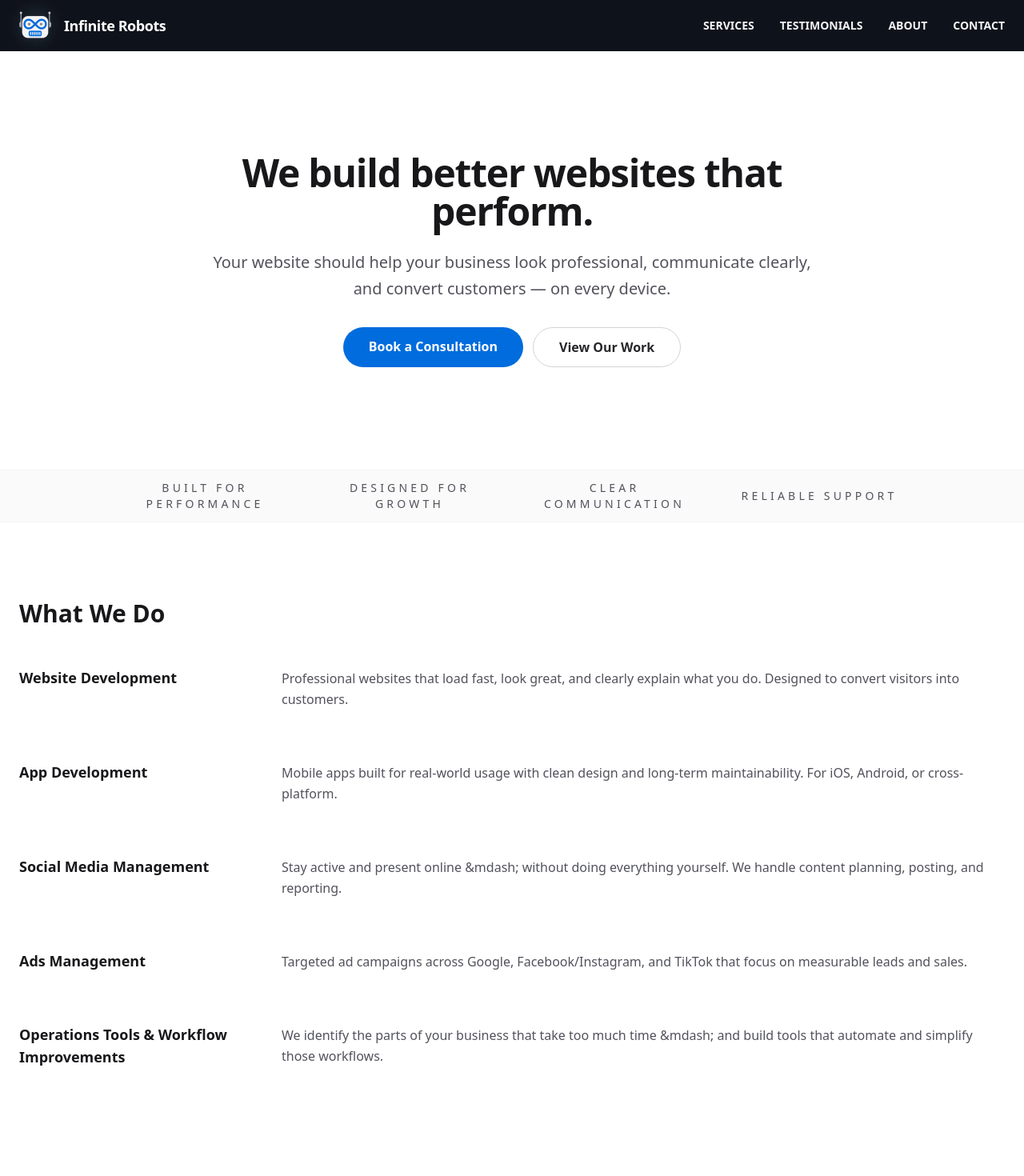
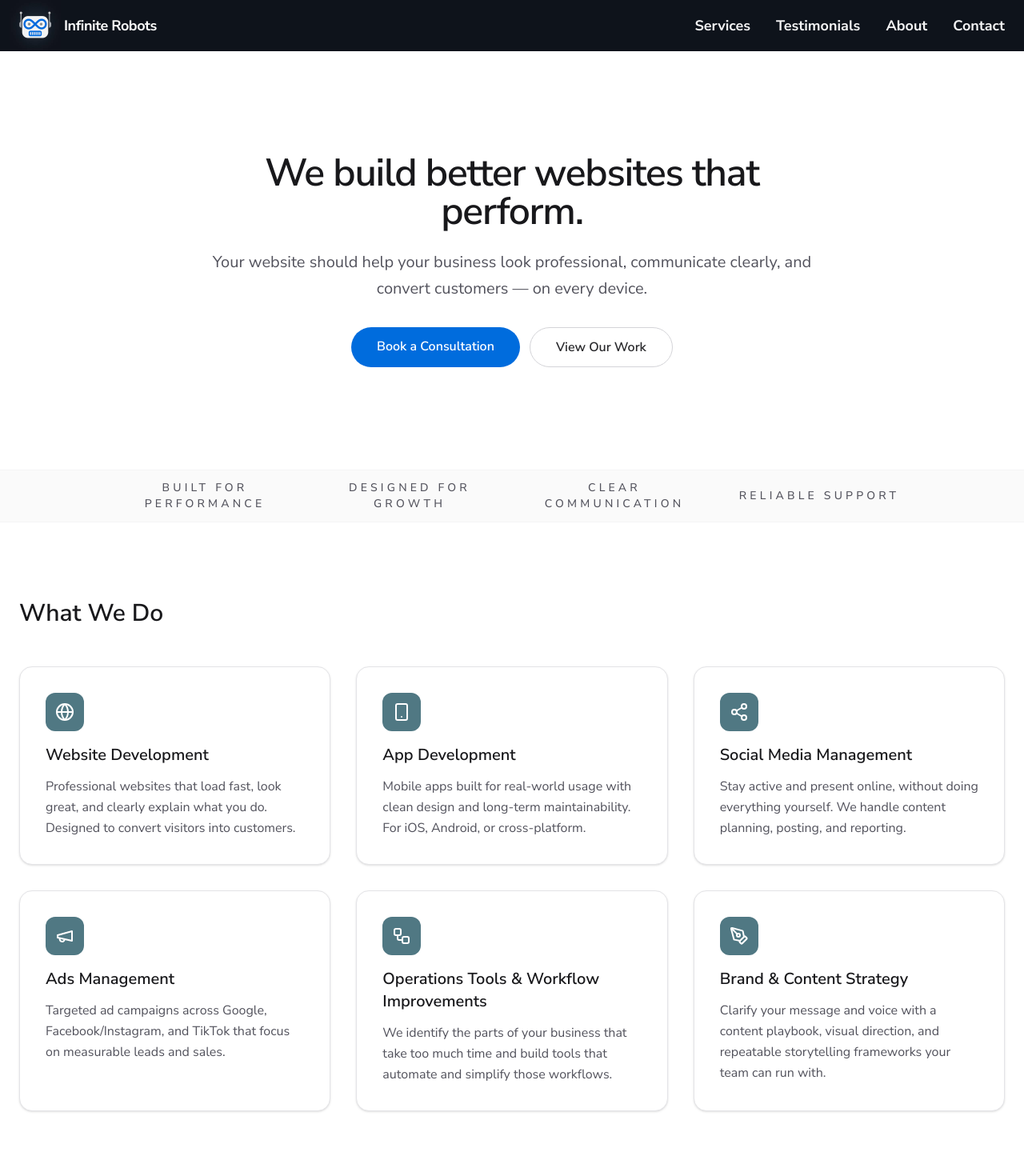
Before and after one commit to infinite-robots/infinite-robots-homepage, a Next.js app: page / in a window 1280 px wide. Shown: the top 1470 px of the page at 80% size. Built offline with nearby package versions, Linux system fonts and the light colour scheme.

Commit message:
design tweaks

```diff
--- a/app/globals.css
+++ b/app/globals.css
@@ -3,15 +3,6 @@
 :root {
   --background: #ffffff;
   --foreground: #171717;
-}
-
-@theme inline {
-  --color-background: var(--background);
-  --color-foreground: var(--foreground);
-  --font-sans: var(--font-nunito-sans), system-ui, -apple-system,
-    BlinkMacSystemFont, "Segoe UI", sans-serif;
-  --font-mono: ui-monospace, SFMono-Regular, SFMono, Menlo, Monaco, Consolas,
-    "Liberation Mono", "Courier New", monospace;
 }
 
 @media (prefers-color-scheme: dark) {
@@ -24,5 +15,6 @@
 body {
   background: var(--background);
   color: var(--foreground);
-  font-family: var(--font-sans);
+  font-family: var(--font-nunito-sans), system-ui, -apple-system,
+    BlinkMacSystemFont, "Segoe UI", sans-serif;
 }
--- a/app/layout.tsx
+++ b/app/layout.tsx
@@ -9,6 +9,7 @@ const nunitoSans = Nunito_Sans({
   variable: "--font-nunito-sans",
   subsets: ["latin"],
   display: "swap",
+  weight: ["400", "500", "600", "700"],
 });
 
 export const metadata: Metadata = {
@@ -38,10 +39,8 @@ export default function RootLayout({
   children: React.ReactNode;
 }>) {
   return (
-    <html lang="en">
-      <body
-        className={`${nunitoSans.variable} bg-white text-zinc-900 antialiased`}
-      >
+    <html lang="en" className={nunitoSans.variable}>
+      <body className="bg-white font-sans text-zinc-900 antialiased">
         <div className="flex min-h-screen flex-col">
           <ResponsiveHeader />
           <div className="flex-1">{children}</div>
--- a/components/common/ResponsiveHeader.tsx
+++ b/components/common/ResponsiveHeader.tsx
@@ -4,6 +4,7 @@ import { Menu, X } from "lucide-react";
 import Image from "next/image";
 import Link from "next/link";
 import { useEffect, useId, useState } from "react";
+import { usePathname } from "next/navigation";
 
 const NAV_ITEMS = [
   { href: "/", label: "Home", showDesktop: false },
@@ -16,6 +17,7 @@ const NAV_ITEMS = [
 export function ResponsiveHeader() {
   const [mobileOpen, setMobileOpen] = useState(false);
   const mobileNavId = useId();
+  const pathname = usePathname();
 
   useEffect(() => {
     const handleKeyDown = (event: KeyboardEvent) => {
@@ -55,7 +57,11 @@ export function ResponsiveHeader() {
               <Link
                 key={item.href}
                 href={item.href}
-                className="font-bold uppercase text-zinc-100 transition-colors hover:text-white"
+                className={`font-bold text-lg transition-colors ${
+                  pathname === item.href
+                    ? "text-[#006cdd]"
+                    : "text-zinc-100 hover:text-white"
+                }`}
               >
                 {item.label}
               </Link>
@@ -94,7 +100,11 @@ export function ResponsiveHeader() {
               <Link
                 key={item.href}
                 href={item.href}
-                className="transition-colors hover:text-white"
+                className={`transition-colors ${
+                  pathname === item.href
+                    ? "text-[#006cdd]"
+                    : "text-zinc-100 hover:text-white"
+                }`}
                 onClick={() => setMobileOpen(false)}
                 tabIndex={mobileOpen ? 0 : -1}
                 aria-hidden={!mobileOpen}
--- a/components/homepage/ServicesOverview.tsx
+++ b/components/homepage/ServicesOverview.tsx
@@ -1,28 +1,53 @@
-const SERVICES = [
+import type { LucideIcon } from "lucide-react";
+import {
+  Globe,
+  Megaphone,
+  PenTool,
+  Share2,
+  Smartphone,
+  Workflow,
+} from "lucide-react";
+
+const SERVICES: Array<{
+  title: string;
+  description: string;
+  icon: LucideIcon;
+}> = [
   {
     title: "Website Development",
     description:
       "Professional websites that load fast, look great, and clearly explain what you do. Designed to convert visitors into customers.",
+    icon: Globe,
   },
   {
     title: "App Development",
     description:
       "Mobile apps built for real-world usage with clean design and long-term maintainability. For iOS, Android, or cross-platform.",
+    icon: Smartphone,
   },
   {
     title: "Social Media Management",
     description:
-      "Stay active and present online &mdash; without doing everything yourself. We handle content planning, posting, and reporting.",
+      "Stay active and present online, without doing everything yourself. We handle content planning, posting, and reporting.",
+    icon: Share2,
   },
   {
     title: "Ads Management",
     description:
       "Targeted ad campaigns across Google, Facebook/Instagram, and TikTok that focus on measurable leads and sales.",
+    icon: Megaphone,
   },
   {
     title: "Operations Tools & Workflow Improvements",
     description:
-      "We identify the parts of your business that take too much time &mdash; and build tools that automate and simplify those workflows.",
+      "We identify the parts of your business that take too much time and build tools that automate and simplify those workflows.",
+    icon: Workflow,
+  },
+  {
+    title: "Brand & Content Strategy",
+    description:
+      "Clarify your message and voice with a content playbook, visual direction, and repeatable storytelling frameworks your team can run with.",
+    icon: PenTool,
   },
 ];
 
@@ -35,20 +60,27 @@ export function ServicesOverview() {
             <h2 className="text-3xl font-semibold text-zinc-900">What We Do</h2>
           </div>
 
-          <div className="flex flex-col gap-16">
-            {SERVICES.map((service) => (
+          <div className="grid grid-cols-1 gap-6 md:grid-cols-2 xl:grid-cols-3 xl:gap-8">
+            {SERVICES.map((service) => {
+              const Icon = service.icon;
+              return (
                 <div
                   key={service.title}
-                className="grid gap-y-3 text-left md:grid-cols-[minmax(220px,280px)_minmax(0,1fr)] md:gap-x-12 md:gap-y-0 md:items-baseline"
+                  className="group relative flex flex-col overflow-hidden rounded-2xl border border-zinc-200 bg-white p-8 shadow-sm transition hover:-translate-y-1 hover:border-zinc-300 hover:shadow-lg"
                 >
-                <h3 className="text-lg font-semibold text-zinc-900">
+                  <span className="mb-4 inline-flex h-12 w-12 items-center justify-center rounded-xl bg-[#507883] text-white transition-colors">
+                    <Icon aria-hidden="true" className="h-6 w-6" />
+                  </span>
+                  <h3 className="text-xl font-semibold text-zinc-900">
                     {service.title}
                   </h3>
-                <p className="text-base leading-relaxed text-zinc-600">
+                  <p className="mt-3 text-base leading-relaxed text-zinc-600">
                     {service.description}
                   </p>
+                  <span className="pointer-events-none absolute inset-x-0 bottom-0 h-1 rounded-b-2xl bg-[#507883] opacity-0 transition-opacity group-hover:opacity-100" />
                 </div>
-            ))}
+              );
+            })}
           </div>
         </div>
       </div>
--- a/components/homepage/WhyChoose.tsx
+++ b/components/homepage/WhyChoose.tsx
@@ -4,7 +4,7 @@ const POINTS = [
   "Websites built for real business goals, not just looks.",
   "Scalable systems that won't need to be rebuilt later.",
   "Clear, straightforward communication at every step.",
-  "Long-term support &mdash; we don't disappear after launch.",
+  "Long-term support — we don't disappear after launch.",
 ];
 
 export function WhyChoose() {
```
Lines whose indentation alone changed are shown as unchanged.
